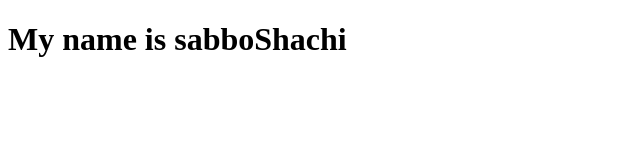
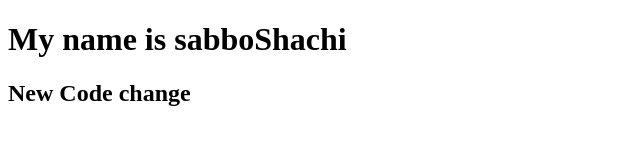
Before and after one commit to sabboshachi546/demo1, a plain HTML site: page index.html in a window 1280 px wide. Shown: the whole page, without its empty margins (0-640 px from the left). Drawn offline with Linux system fonts and the light colour scheme.

Commit message:
adddes header

```diff
--- a/index.html
+++ b/index.html
@@ -8,5 +8,6 @@
 </head>
 <body>
     <h1>My name is sabboShachi</h1>
+    <h2>New Code change</h2>
 </body>
 </html>
```
